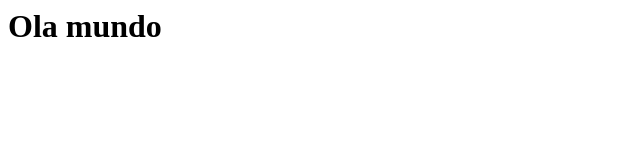
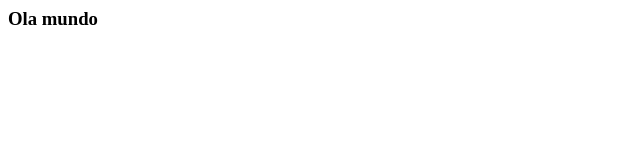
Before and after one commit to a25adriangb/2025-PPS-a25adriangb, a plain HTML site: page index.html in a window 1280 px wide. Shown: the whole page, without its empty margins (0-640 px from the left). Drawn offline with Linux system fonts and the light colour scheme.

Commit message:
Modificado h3

```diff
--- a/index.html
+++ b/index.html
@@ -1 +1 @@
-<h1>Ola mundo <h1>
+<h3>Ola mundo</h3>
```
